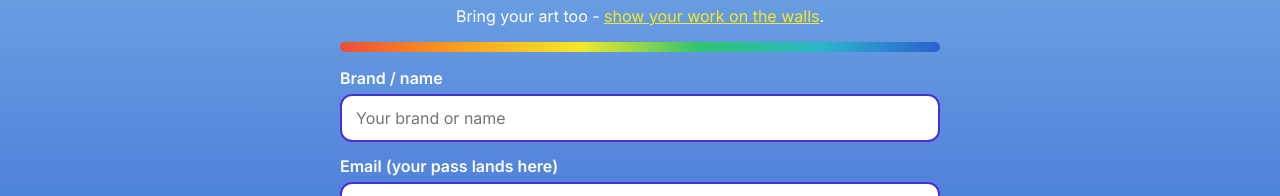
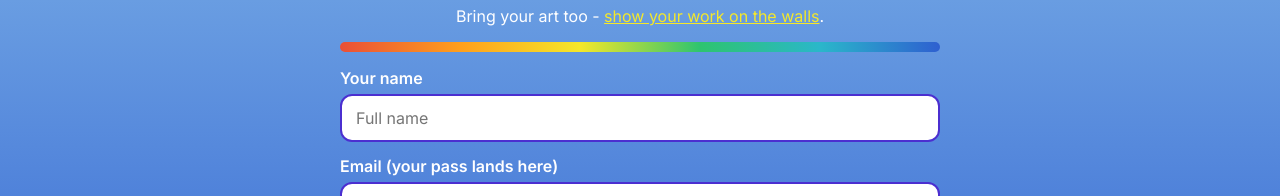
Before and after one commit to soulprinttribe/culture-in-unity, a Next.js app: page /submit/perform in a window 1280 px wide. Shown: the part 160-356 px from the top of the page. Built offline with nearby package versions, Linux system fonts and the light colour scheme; no server answers.

Commit message:
Add files via upload

```diff
--- a/components/SubmitForm.jsx
+++ b/components/SubmitForm.jsx
@@ -163,8 +163,8 @@ export default function SubmitForm({ role }) {
         </div>
       ) : step === 1 ? (
         <form onSubmit={goContract}>
-          <label htmlFor="name">{isArtist ? "Your name" : "Brand / name"}</label>
-          <input id="name" value={name} onChange={(e) => setName(e.target.value)} placeholder={isArtist ? "Full name" : "Your brand or name"} />
+          <label htmlFor="name">{isArtist || isPerformer ? "Your name" : "Brand / name"}</label>
+          <input id="name" value={name} onChange={(e) => setName(e.target.value)} placeholder={isArtist || isPerformer ? "Full name" : "Your brand or name"} />
 
           <label htmlFor="email">Email (your pass lands here)</label>
           <input id="email" type="email" value={email} onChange={(e) => setEmail(e.target.value)} placeholder="you@example.com" />
```
